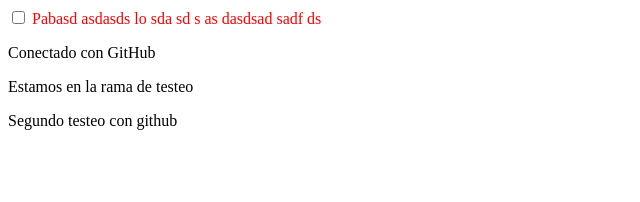
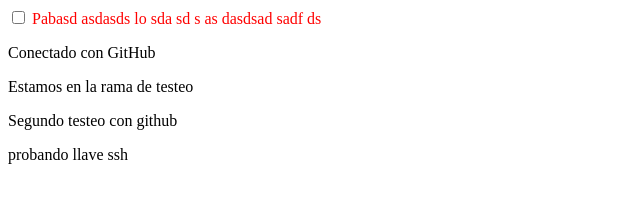
Before and after one commit to pablone/pruebas-git, a plain HTML site: page index.html in a window 1280 px wide. Shown: the whole page, without its empty margins (0-640 px from the left). Drawn offline with Linux system fonts and the light colour scheme.

Commit message:
Probando ssh

```diff
--- a/index.html
+++ b/index.html
@@ -14,5 +14,6 @@
 	<p>Conectado con GitHub</p>
 	<p>Estamos en la rama de testeo</p>
 	<p>Segundo testeo con github</p>
+	<p>probando llave ssh</p>
 </body>
 </html>
```
Also changed, not shown: 1 other file.
